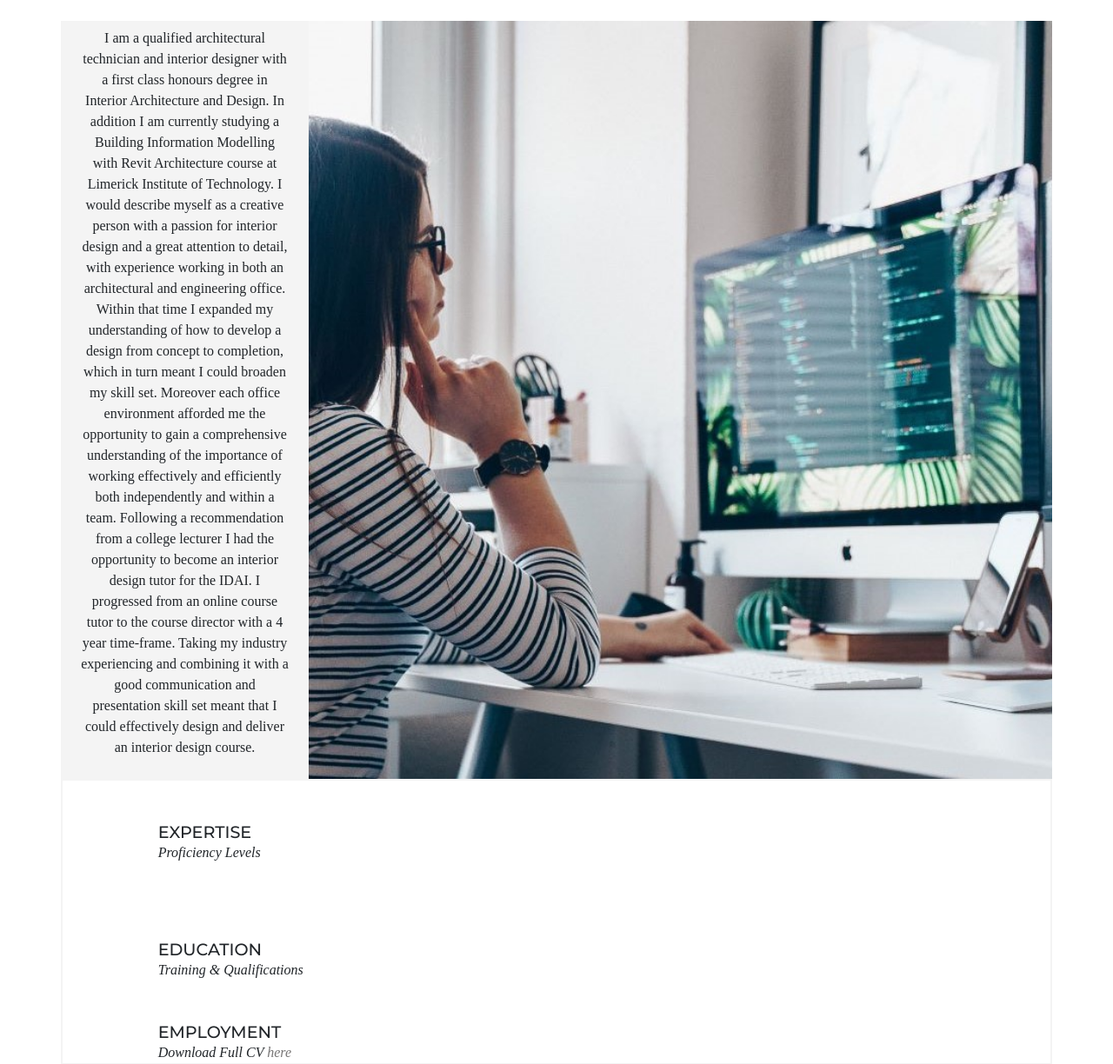
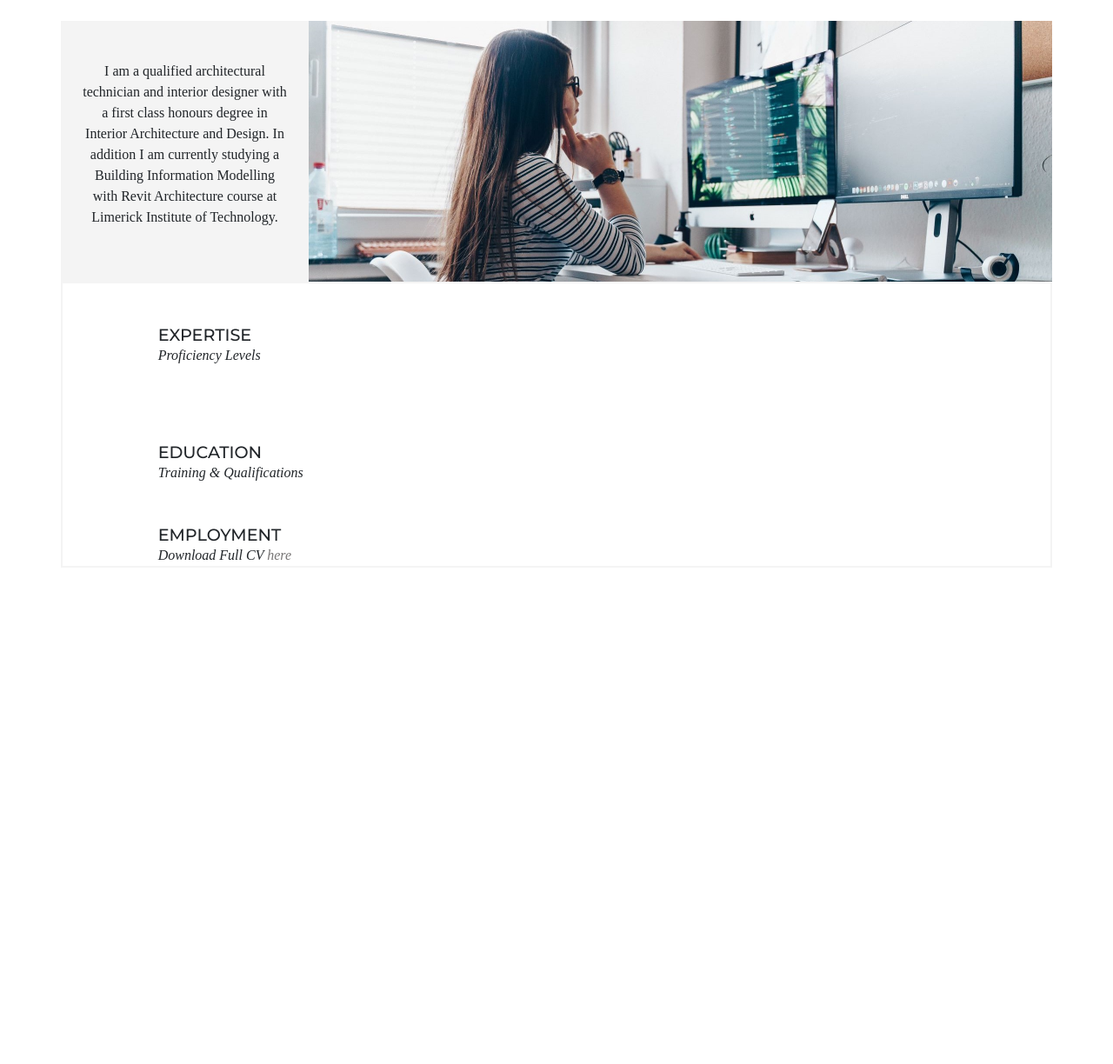
Before and after one commit to coderbeez/interior-architect, a Django app: page /about/ in a window 1280 px wide. Shown: the part 133-1357 px from the top of the page at 87% size. After the commit the page ends 777 px from the top, so only its background shows below. Run offline with Django 3.2, Linux system fonts and the light colour scheme; data that the repository does not hold is empty; some libraries are stand-ins or nearby versions; some web fonts are replaced.

Commit message:
Reduce amount of intro text

```diff
--- a/iaproject/cv/templates/cv/about.html
+++ b/iaproject/cv/templates/cv/about.html
@@ -6,8 +6,6 @@
     <div class="col-12 col-md-4 col-lg-3 bg-color--stone d-flex">
         <p class="text-center align-self-center p-2">
 I am a qualified architectural technician and interior designer with a first class honours degree in Interior Architecture and Design.  In addition I am currently studying a Building Information Modelling with Revit Architecture course at Limerick Institute of Technology.
-I would describe myself as a creative person with a passion for interior design and a great attention to detail, with experience working in both an architectural and engineering office.  Within that time I expanded my understanding of how to develop a design from concept to completion, which in turn meant I could broaden my skill set.  Moreover each office environment afforded me the opportunity to gain a comprehensive understanding of the importance of working effectively and efficiently both independently and within a team.
-Following a recommendation from a college lecturer I had the opportunity to become an interior design tutor for the IDAI.  I progressed from an online course tutor to the course director with a 4 year time-frame.  Taking my industry experiencing and combining it with a good communication and presentation skill set meant that I could effectively design and deliver an interior design course.
         </p>
     </div>
     <div class="col-12 col-md-8 col-lg-9 p-0 bg-img--work">
```
